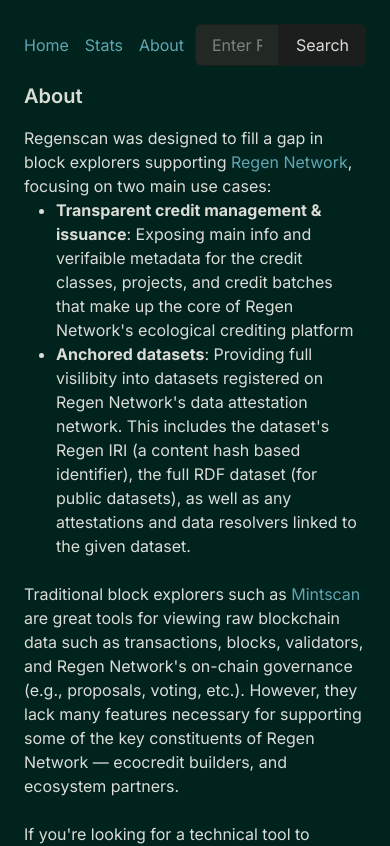
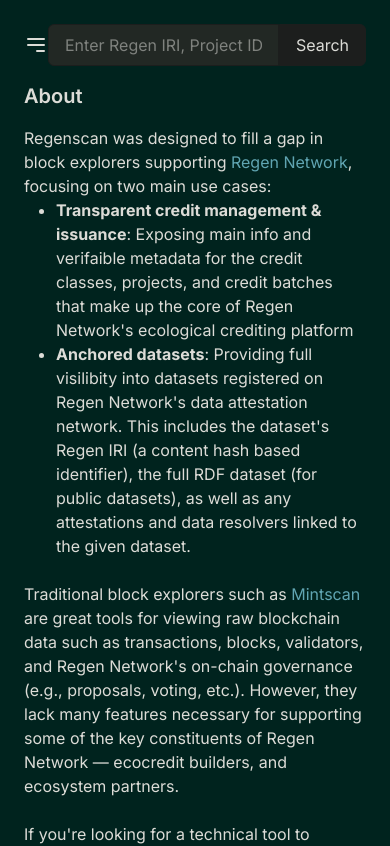
Before and after one commit to clevinson/regenscan, a Next.js app: page /about in a window 390 px wide. Shown: the top 846 px of the page. Built offline with nearby package versions, Linux system fonts and the light colour scheme.

Commit message:
mobile friendly stats page

```diff
--- /dev/null
+++ b/src/components/HamburgerIcon.tsx
@@ -0,0 +1,22 @@
+import React from "react";
+
+const HamburgerIcon = () => {
+  return (
+    <svg
+      className="w-6 h-6 text-primary"
+      fill="none"
+      stroke="currentColor"
+      viewBox="0 0 24 24"
+      xmlns="http://www.w3.org/2000/svg"
+    >
+      <path
+        strokeLinecap="round"
+        strokeLinejoin="round"
+        strokeWidth="2"
+        d="M4 6h16M4 12h16m-7 6h7"
+      ></path>
+    </svg>
+  );
+};
+
+export default HamburgerIcon;
--- a/src/components/Header.tsx
+++ b/src/components/Header.tsx
@@ -1,15 +1,39 @@
 "use client";
-import React from "react";
+import React, { useState } from "react";
 import Link from "next/link";
 import SearchBar from "./Search";
+import HamburgerIcon from "./HamburgerIcon";
 
 const Header = () => {
-  const [searchQuery, setSearchQuery] = React.useState("");
+  const [searchQuery, setSearchQuery] = useState("");
+  const [isMenuOpen, setIsMenuOpen] = useState(false);
+
+  const toggleMenu = () => {
+    setIsMenuOpen(!isMenuOpen);
+  };
 
   return (
-    <header className="pb-2 mb-2 text-md ">
-      <div className="container mx-auto flex justify-between items-center">
-        <div className="flex items-center space-x-4">
+    <header className="pb-2 mb-2 text-md">
+      <div className="container mx-auto flex justify-between items-center px-0">
+        <div className="flex items-center space-x-4 md:hidden">
+          <button onClick={toggleMenu} className="focus:outline-none mr-0">
+            <HamburgerIcon />
+          </button>
+          {isMenuOpen && (
+            <div className="absolute top-18 left-4 bg-primary-green z-2 shadow-md rounded-md p-2">
+              <Link className="block px-4 py-2" href="/">
+                Home
+              </Link>
+              <Link className="block px-4 py-2" href="/stats">
+                Stats
+              </Link>
+              <Link className="block px-4 py-2" href="/about">
+                About
+              </Link>
+            </div>
+          )}
+        </div>
+        <div className="hidden md:flex items-center w-full space-x-4">
           <Link className="" href="/">
             Home
           </Link>
@@ -20,7 +44,7 @@
             About
           </Link>
         </div>
-        <div className="w-1/2">
+        <div className="w-full">
           <SearchBar />
         </div>
       </div>
--- a/src/components/InfoStats.tsx
+++ b/src/components/InfoStats.tsx
@@ -8,12 +8,12 @@
   cellWidth?: string;
 }
 
-const InfoStats: React.FC<InfoStatsProps> = ({ stats, cellWidth }) => {
+const InfoStats: React.FC<InfoStatsProps> = ({ stats, className }) => {
   return (
     <div className="p-4 bg-gray-50 rounded-lg border border-gray-300">
-      <div className="flex justify-between mx-4">
+      <div className="flex flex-col md:flex-row justify-between mx-4 space-y-2 md:space-y-0">
         {stats.map((stat, index) => (
-          <div key={index} className={cellWidth}>
+          <div key={index} className={"" + " " + className}>
             <div className="text-sm text-gray-500 font-medium">
               {stat.header}
             </div>
```
